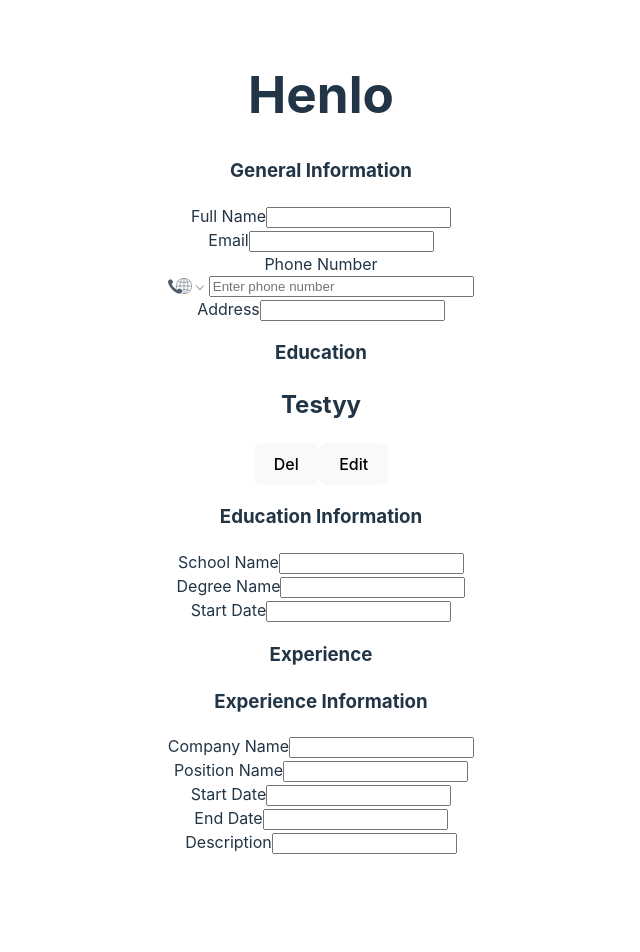
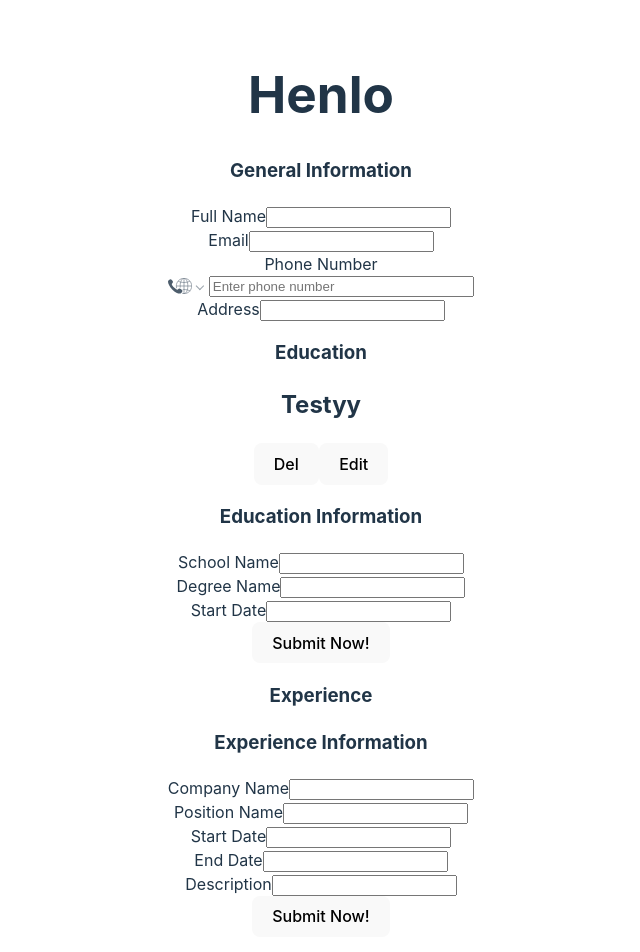
Before and after one commit to Peleton-011/cv-application, a React (Vite) app: page / in a window 1280 px wide. Shown: the top 952 px of the page, without its empty margins (319-959 px from the left). Before the commit the page ends 886 px from the top, so only its background shows below. Built offline with nearby package versions, Linux system fonts and the light colour scheme.

Commit message:
Fully implement displaying data

```diff
--- a/src/App.jsx
+++ b/src/App.jsx
@@ -21,8 +21,21 @@ function App() {
 	const [educationInfoList, setEducationInfoList] = useState([
 		{ schoolName: "Testyy", id: 3 },
 	]);
+	const [currentEducationInfo, setCurrentEducationInfo] = useState({
+		schoolName: "",
+		degreeName: "",
+		startDate: "",
+	});
 
 	const [experienceInfoList, setExperienceInfoList] = useState([]);
+
+	const [currentExperienceInfo, setCurrentExperienceInfo] = useState({
+		companyName: "",
+		positionName: "",
+		startDate: "",
+		endDate: "",
+		description: "",
+	});
 
 	return (
 		<>
@@ -33,10 +46,12 @@ function App() {
 					...input,
 					value: generalInfo[input.inputName],
 				}))}
-				onChange={(e) => setGeneralInfo({
-					...generalInfo,
-					[e.target.name]: e.target.value,
-				})}
+				onChange={(e) =>
+					setGeneralInfo({
+						...generalInfo,
+						[e.target.name]: e.target.value,
+					})
+				}
 			/>
 			<div className="education">
 				<h3>Education</h3>
@@ -52,20 +67,94 @@ function App() {
 				{
 					<InfoInput
 						Title="Education Information"
-						inputList={inputLists.EducationInfo}
-						submitText="Submit Now!"
-						submitHandler={submitHandler}
+						submitData={{
+							submitText: "Submit Now!",
+							submitHandler: (e) => {
+								e.preventDefault();
+								setEducationInfoList([
+									...educationInfoList,
+									{
+										schoolName:
+											currentEducationInfo.schoolName,
+										degreeName:
+											currentEducationInfo.degreeName,
+										startDate:
+											currentEducationInfo.startDate,
+										id: uuid(),
+									},
+								]);
+								setCurrentEducationInfo({
+									schoolName: "",
+									degreeName: "",
+									startDate: "",
+								});
+							},
+						}}
+						inputList={inputLists.EducationInfo.map((input) => ({
+							...input,
+							value: currentEducationInfo[input.inputName],
+						}))}
+						onChange={(e) =>
+							setCurrentEducationInfo({
+								...currentEducationInfo,
+								[e.target.name]: e.target.value,
+							})
+						}
 					/>
 				}
 			</div>
 			<div className="experience">
 				<h3>Experience</h3>
+				{experienceInfoList.map((experienceInfo) => (
+					<SavedInfo
+						key={experienceInfo.id}
+						id={experienceInfo.id}
+						name={experienceInfo.companyName}
+						infoList={experienceInfoList}
+						setInfo={setExperienceInfoList}
+					/>
+				))}
 				{
 					<InfoInput
 						Title="Experience Information"
-						inputList={inputLists.ExperienceInfo}
-						submitText="Submit Now!"
-						submitHandler={submitHandler}
+						submitData={{
+							submitText: "Submit Now!",
+							submitHandler: (e) => {
+								e.preventDefault();
+								setExperienceInfoList([
+									...experienceInfoList,
+									{
+										companyName:
+											currentExperienceInfo.companyName,
+										positionName:
+											currentExperienceInfo.positionName,
+										startDate:
+											currentExperienceInfo.startDate,
+										endDate: currentExperienceInfo.endDate,
+										description:
+											currentExperienceInfo.description,
+                                        id: uuid(),
+									},
+								]);
+								setCurrentExperienceInfo({
+									companyName: "",
+									positionName: "",
+									startDate: "",
+									endDate: "",
+									description: "",
+								});
+							},
+						}}
+						inputList={inputLists.ExperienceInfo.map((input) => ({
+							...input,
+							value: currentExperienceInfo[input.inputName],
+						}))}
+						onChange={(e) =>
+							setCurrentExperienceInfo({
+								...currentExperienceInfo,
+								[e.target.name]: e.target.value,
+							})
+						}
 					/>
 				}
 			</div>
--- a/src/components/Form.jsx
+++ b/src/components/Form.jsx
@@ -23,7 +23,7 @@ const Form = ({ formName, inputs = [], submitData = null, onChange }) => {
 					/>
 				);
 			})}
-			{submitData && <button type="submit">{submitData.submit}</button>}
+			{submitData && <button type="submit">{submitData.submitText}</button>}
 		</form>
 	);
 };
```
